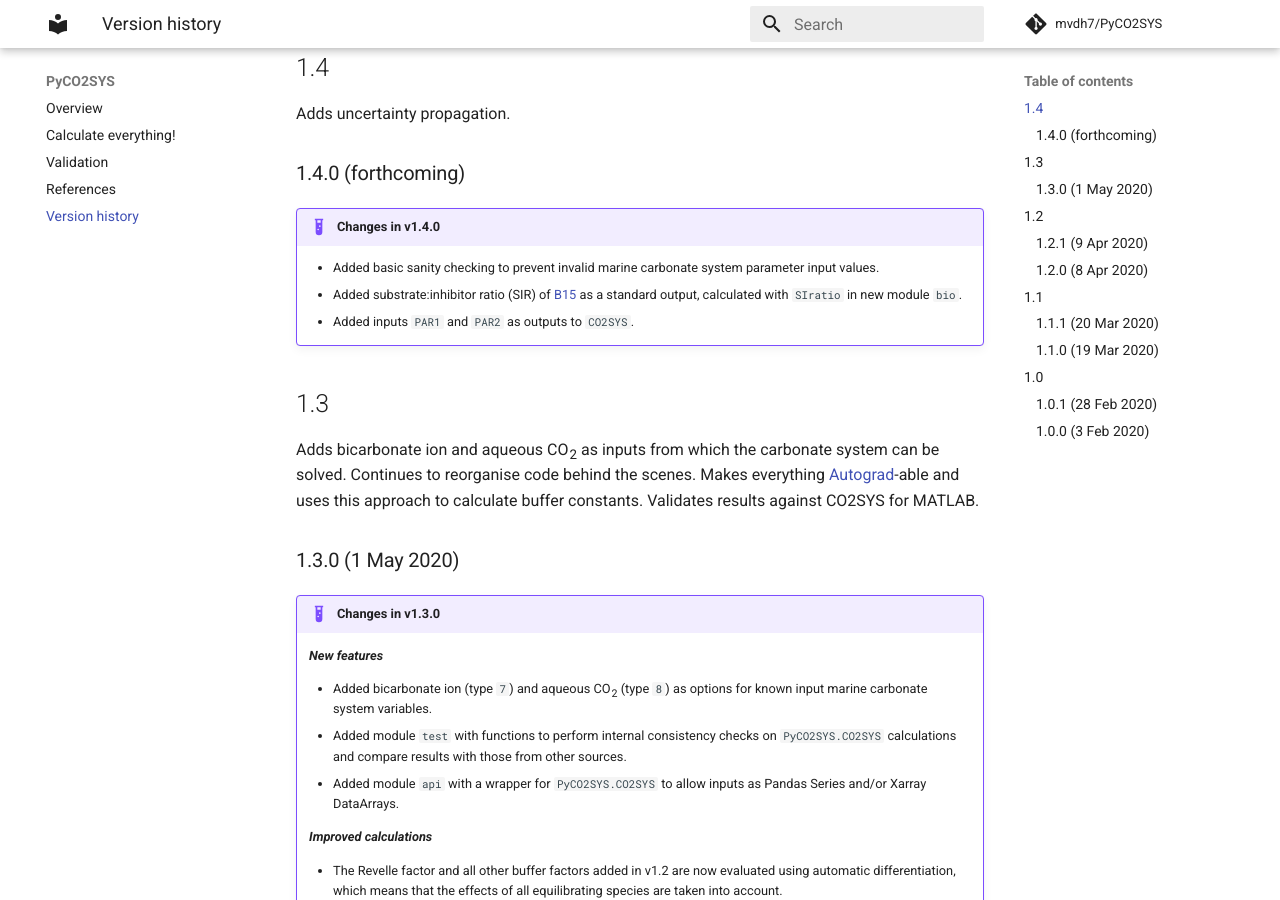
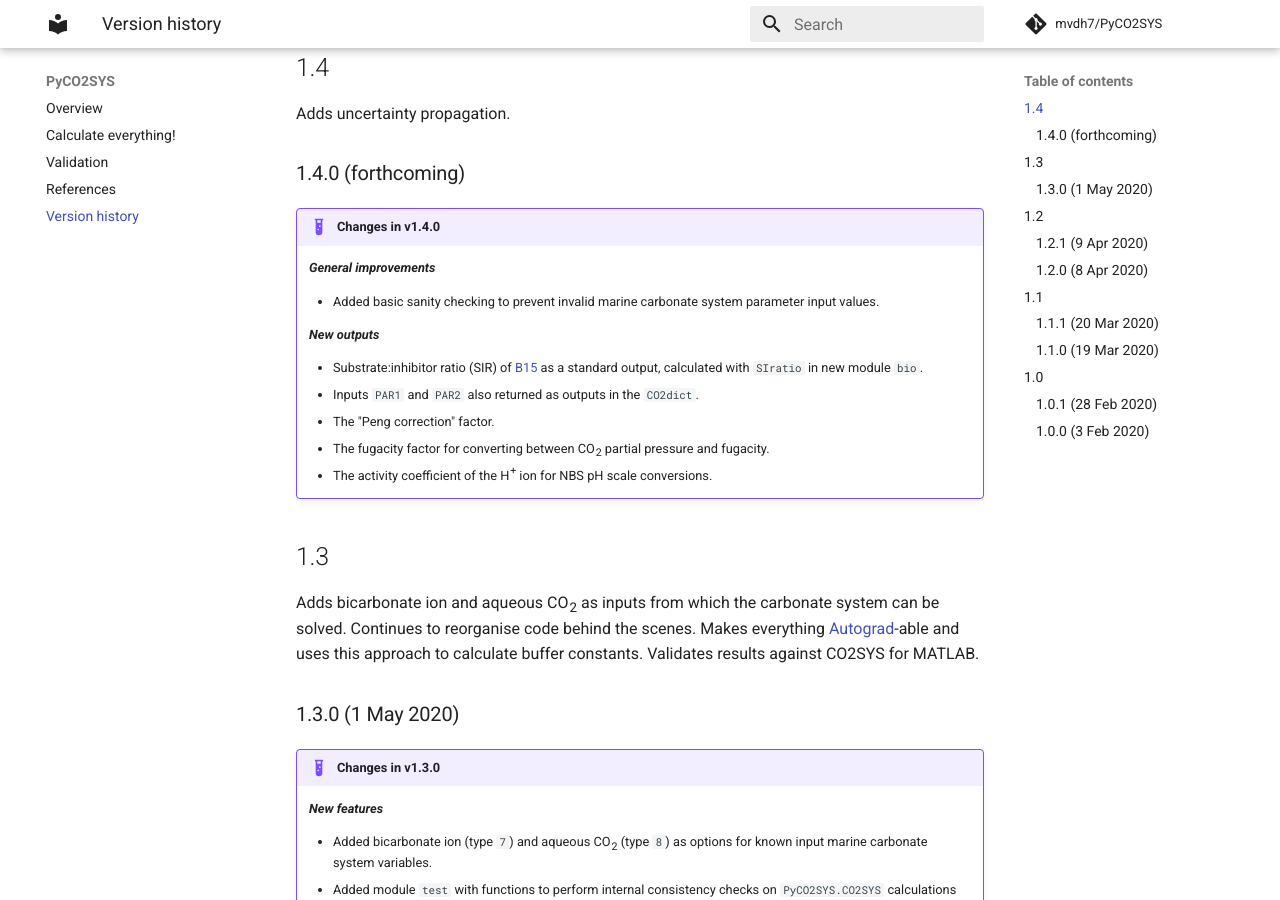
Before and after one commit to mvdh7/PyCO2SYS, an MkDocs documentation site: the page built from docs/versions.md, in a window 1280 px wide and 900 px high, scrolled down 713 px. Built offline with MkDocs 1.6.1 and Material for MkDocs 9.7.7, drawn with Linux system fonts in a browser that asks for light colours; formulas are drawn with MathJax 3; comment, search, counter and statistics services are not loaded.

Commit message:
Add new outputs to docs

```diff
--- a/docs/versions.md
+++ b/docs/versions.md
@@ -30,9 +30,17 @@ Adds uncertainty propagation.
 
 !!! example "Changes in v1.4.0"
 
+    ***General improvements***
+
     * Added basic sanity checking to prevent invalid marine carbonate system parameter input values.
-    * Added substrate:inhibitor ratio (SIR) of [B15](../refs/#b) as a standard output, calculated with `SIratio` in new module `bio`.
-    * Added inputs `PAR1` and `PAR2` as outputs to `CO2SYS`.
+
+    ***New outputs***
+
+    * Substrate:inhibitor ratio (SIR) of [B15](../refs/#b) as a standard output, calculated with `SIratio` in new module `bio`.
+    * Inputs `PAR1` and `PAR2` also returned as outputs in the `CO2dict`.
+    * The "Peng correction" factor.
+    * The fugacity factor for converting between CO<sub>2</sub> partial pressure and fugacity.
+    * The activity coefficient of the H<sup>+</sup> ion for NBS pH scale conversions.
 
 ## 1.3
 
```
Also changed, not shown: README.md (+1 -1 lines), docs/co2sys.md (+3 -0 lines), docs/index.md (+1 -1 lines), docs/refs.md (+1 -1 lines), 2 other files.
